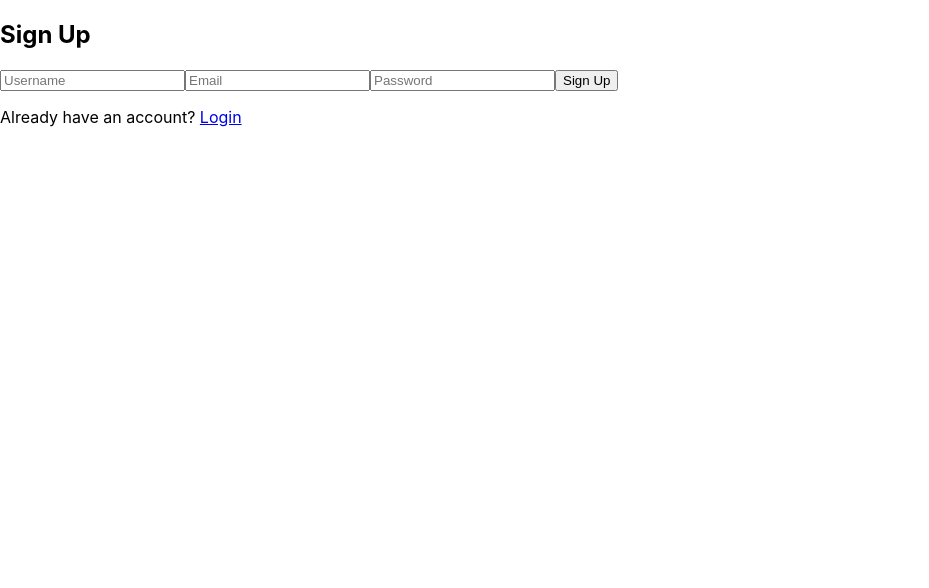
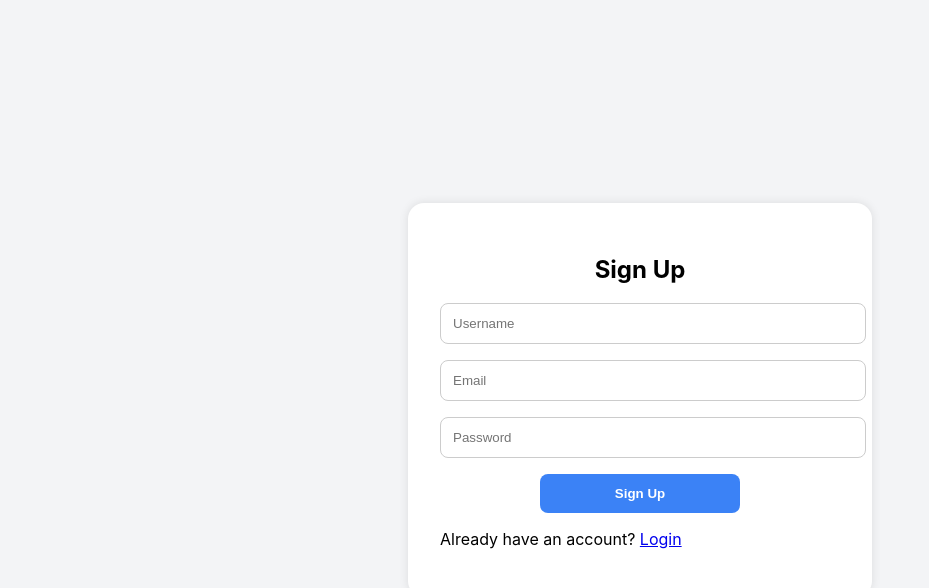
Before and after one commit to huyenthai/Messaging-Application-FE, a React (Create React App) app in the folder messaging-app/: page /signup in a window 1280 px wide. Shown: the top 588 px of the page, without its empty margins (0-929 px from the left). Built offline with nearby package versions, Linux system fonts and the light colour scheme.

Commit message:
added secure api without login and hardcode url

```diff
--- a/messaging-app/src/App.css
+++ b/messaging-app/src/App.css
@@ -36,3 +36,147 @@
     transform: rotate(360deg);
   }
 }
+/* Center the auth form vertically and horizontally */
+.auth-container {
+  display: flex;
+  justify-content: center;
+  align-items: center;
+  height: 100vh;
+  background: #f3f4f6; /* light gray background */
+}
+
+.auth-box {
+  background: white;
+  padding: 2rem;
+  border-radius: 1rem;
+  box-shadow: 0 0 10px rgba(0, 0, 0, 0.1);
+  width: 100%;
+  max-width: 400px;
+}
+
+.auth-box h2 {
+  text-align: center;
+}
+
+.auth-box input {
+  border: 1px solid #ccc;
+  border-radius: 0.5rem;
+  padding: 0.75rem;
+}
+
+.auth-box button {
+  background-color: #3b82f6;
+  color: white;
+  font-weight: bold;
+  padding: 0.75rem;
+  border: none;
+  border-radius: 0.5rem;
+  cursor: pointer;
+  transition: background-color 0.3s ease;
+}
+
+.auth-box button:hover {
+  background-color: #2563eb;
+}
+.auth-form {
+  display: flex;
+  flex-direction: column;
+  gap: 1rem;
+}
+
+.auth-form input {
+  width: 100%;
+}
+
+.auth-form button {
+  align-self: center;
+  width: 50%; /* Optional: adjust as needed */
+}
+.dashboard {
+  display: flex;
+  height: 100vh;
+  font-family: Arial, sans-serif;
+}
+
+.left-pane, .right-pane {
+  padding: 2rem;
+  overflow-y: auto;
+}
+
+.left-pane {
+  width: 40%;
+  border-right: 1px solid #ddd;
+  background-color: #f9f9f9;
+}
+
+.right-pane {
+  width: 60%;
+  background-color: #fff;
+}
+
+.search-bar {
+  display: flex;
+  gap: 0.5rem;
+  margin-bottom: 1rem;
+}
+
+.search-bar input {
+  flex: 1;
+  padding: 0.5rem;
+  border-radius: 5px;
+  border: 1px solid #ccc;
+}
+
+.search-bar button {
+  padding: 0.5rem 1rem;
+  background-color: #3b82f6;
+  color: white;
+  border: none;
+  border-radius: 5px;
+  cursor: pointer;
+}
+
+.search-bar button:hover {
+  background-color: #2563eb;
+}
+
+.contact-btn,
+.search-btn {
+  background: none;
+  border: none;
+  color: #3b82f6;
+  text-decoration: underline;
+  cursor: pointer;
+  padding: 0.25rem 0;
+}
+
+ul {
+  list-style: none;
+  padding-left: 0;
+}
+
+.chat-page {
+  display: flex;
+  flex-direction: column;
+  height: 100vh;
+}
+
+.chat-header {
+  padding: 1rem;
+  background: #075e54;
+  color: white;
+}
+
+.chat-messages {
+  flex: 1;
+  padding: 1rem;
+  overflow-y: auto;
+  background: #e5ddd5;
+}
+
+.chat-input {
+  display: flex;
+  padding: 1rem;
+  background: white;
+  border-top: 1px solid #ccc;
+}
--- a/messaging-app/src/pages/ChatPage.js
+++ b/messaging-app/src/pages/ChatPage.js
@@ -1,10 +1,13 @@
-import React, { useState, useEffect, useRef } from 'react';
-import { useParams } from 'react-router-dom';
+import React, { useState, useEffect, useRef, useContext } from 'react';
+import { useParams, useNavigate } from 'react-router-dom';
 import { chatApi, mediaApi, userApi } from '../utils/axiosInstance';
-import { useNavigate } from 'react-router-dom';
+import { AuthContext } from '../context/AuthContext';
+import { useLocation } from 'react-router-dom';
+
 
 const ChatPage = () => {
   const { userId } = useParams();
+  const { user } = useContext(AuthContext);
   const [messages, setMessages] = useState([]);
   const [userMap, setUserMap] = useState({});
   const [chatUserName, setChatUserName] = useState(null);
@@ -14,16 +17,22 @@ const ChatPage = () => {
   const [allowed, setAllowed] = useState(null);
   const [isValidating, setIsValidating] = useState(true);
   const navigate = useNavigate();
+  const location = useLocation();
+  const fromSearch = location.state?.fromSearch || false;
 
-// Validate access FIRST
   useEffect(() => {
     const validateAccess = async () => {
     try {
       const res = await chatApi.get('/api/chat/contacts');
-      const allowedUserIds = res.data.map(String);
-      setAllowed(allowedUserIds.includes(userId));
+      const allowedUserIds = res.data.map(id => String(id));
+
+      if (allowedUserIds.includes(userId) || fromSearch) {
+        setAllowed(true);
+      } else {
+        setAllowed(false);
+      }
     } catch (err) {
-      console.error("Access validation failed:", err);
+      console.error('Access validation failed:', err);
       setAllowed(false);
     } finally {
       setIsValidating(false);
@@ -33,9 +42,6 @@ useEffect(() => {
     validateAccess();
   }, [userId]);
 
-
-
- // Only load messages AFTER access is granted
   useEffect(() => {
     const loadMessages = async () => {
       try {
@@ -73,12 +79,10 @@ useEffect(() => {
   }, [userId, allowed]);
 
   useEffect(() => {
-  if (isValidating) return;
-  if (allowed === false) {
+    if (!isValidating && allowed === false) {
       navigate('/dashboard');
     }
   }, [allowed, isValidating, navigate]);
-
 
   const handleSend = async () => {
     if (!message && !image) return;
@@ -98,7 +102,6 @@ const handleSend = async () => {
       });
 
       payload.blobName = uploadRes.data.blobName;
-    // still keep message if one was typed
     }
 
     await chatApi.post('/api/chat/send', payload);
@@ -106,7 +109,6 @@ const handleSend = async () => {
     setImage(null);
     fileRef.current.value = null;
 
-  // Re-fetch with SAS URLs
     const updatedRes = await chatApi.get(`/api/chat/history?receiverId=${userId}`);
     const msgs = updatedRes.data;
 
@@ -125,7 +127,6 @@ const handleSend = async () => {
     setMessages(messagesWithUrls);
   };
 
-
   return (
     <div className="p-4 max-w-2xl mx-auto">
       <h2 className="text-xl font-bold mb-4">Chat with {chatUserName || userId}</h2>
@@ -133,17 +134,13 @@ const handleSend = async () => {
         {messages.map((msg, i) => (
           <div key={i} className="border-b pb-2">
             <p><strong>{userMap[msg.senderId] || msg.senderId}</strong>:</p>
-
             {msg.message && <p>{msg.message}</p>}
-
             {msg.blobName && msg.imageUrl && (
               <img src={msg.imageUrl} alt="sent" className="w-48" />
             )}
-
             <p className="text-xs text-gray-500">{new Date(msg.timeSent).toLocaleString()}</p>
           </div>
         ))}
-
       </div>
       <div className="flex flex-col gap-2">
         <textarea
--- a/messaging-app/src/pages/DashboardPage.js
+++ b/messaging-app/src/pages/DashboardPage.js
@@ -50,39 +50,15 @@ useEffect(() => {
   };
 
   return (
-    <div className="p-4">
-      <h2 className="text-2xl font-bold mb-4">Your Contacts</h2>
-      <ul className="mb-6">
+  <div className="dashboard">
+    <div className="left-pane">
+      <h2>Your Contacts</h2>
+      <ul>
         {contacts.map((user, i) => (
           <li key={i}>
             <button
-              onClick={() => navigate(`/chat/${user.id}`)}
-              className="text-blue-600 underline"
-            >
-              Chat with {user.username || user.id}
-            </button>
-          </li>
-        ))}
-
-      </ul>
-
-      <h3 className="text-xl font-semibold mb-2">Search Users</h3>
-      <div className="flex gap-2 mb-4">
-        <input
-          type="text"
-          value={searchQuery}
-          onChange={(e) => setSearchQuery(e.target.value)}
-          placeholder="Enter username"
-          className="border p-2 flex-1"
-        />
-        <button onClick={handleSearch} className="bg-blue-500 text-white p-2 rounded">Search</button>
-      </div>
-      <ul>
-        {searchResults.map((user, i) => (
-          <li key={i}>
-            <button
-              onClick={() => navigate(`/chat/${user.id}`)}
-              className="text-green-600 underline"
+             onClick={() => navigate(`/chat/${user.id}`, { state: { fromSearch: true } })}
+              className="contact-btn"
             >
               Chat with {user.username || user.id}
             </button>
@@ -90,7 +66,33 @@ useEffect(() => {
         ))}
       </ul>
     </div>
-  );
+
+    <div className="right-pane">
+      <h2>Search Users</h2>
+      <div className="search-bar">
+        <input
+          type="text"
+          value={searchQuery}
+          onChange={(e) => setSearchQuery(e.target.value)}
+          placeholder="Enter username"
+        />
+        <button onClick={handleSearch}>Search</button>
+      </div>
+      <ul>
+        {searchResults.map((user, i) => (
+          <li key={i}>
+            <button
+              onClick={() => navigate(`/chat/${user.id}`, { state: { fromSearch: true } })}
+              className="search-btn"
+            >
+              Chat with {user.username || user.id}
+            </button>
+          </li>
+        ))}
+      </ul>
+    </div>
+  </div>
+);
+
 };
-
 export default DashboardPage;
--- a/messaging-app/src/pages/LoginPage.js
+++ b/messaging-app/src/pages/LoginPage.js
@@ -2,6 +2,8 @@ import React, { useState, useContext } from 'react';
 import { useNavigate, Link } from 'react-router-dom';
 import {authApi} from '../utils/axiosInstance';
 import { AuthContext } from '../context/AuthContext';
+import '../App.css';
+
 
 const LoginPage = () => {
   const [email, setEmail] = useState('');
@@ -30,15 +32,15 @@ const handleSubmit = async (e) => {
 
 
   return (
-    <div className="p-6 max-w-md mx-auto">
-      <h2 className="text-2xl font-bold mb-4">Login</h2>
-      <form onSubmit={handleSubmit} className="space-y-4">
+   <div className="auth-container">
+      <div className="auth-box">
+      <h2>Login</h2>
+      <form onSubmit={handleSubmit} className="auth-form">
         <input
           type="email"
           placeholder="Email"
           value={email}
           onChange={(e) => setEmail(e.target.value)}
-          className="w-full p-2 border rounded"
           required
         />
         <input
@@ -46,14 +48,14 @@ const handleSubmit = async (e) => {
           placeholder="Password"
           value={password}
           onChange={(e) => setPassword(e.target.value)}
-          className="w-full p-2 border rounded"
           required
         />
-        <button type="submit" className="w-full bg-blue-500 text-white p-2 rounded">Login</button>
+        <button type="submit">Login</button>
       </form>
-      <p className="mt-4 text-center">
-        Don't have an account? <Link to="/signup" className="text-blue-600">Sign up</Link>
+      <p>
+        Don't have an account? <Link to="/signup">Sign up</Link>
       </p>
+      </div>
     </div>
   );
 };
--- a/messaging-app/src/pages/SignupPage.js
+++ b/messaging-app/src/pages/SignupPage.js
@@ -1,6 +1,7 @@
 import React, { useState } from 'react';
 import { useNavigate, Link } from 'react-router-dom';
 import {authApi} from '../utils/axiosInstance';
+import '../App.css';
 
 const SignupPage = () => {
   const [email, setEmail] = useState('');
@@ -20,9 +21,10 @@ const SignupPage = () => {
   };
 
   return (
-    <div className="p-6 max-w-md mx-auto">
+    <div className="auth-container">
+      <div className="auth-box">
       <h2 className="text-2xl font-bold mb-4">Sign Up</h2>
-      <form onSubmit={handleSubmit} className="space-y-4">
+      <form onSubmit={handleSubmit} className="auth-form">
         <input
           type="text"
           placeholder="Username"
@@ -52,7 +54,8 @@ const SignupPage = () => {
       <p className="mt-4 text-center">
         Already have an account? <Link to="/" className="text-blue-600">Login</Link>
       </p>
-    </div>
+      </div>
+  </div>
   );
 };
 
```
Lines whose indentation alone changed are shown as unchanged.
